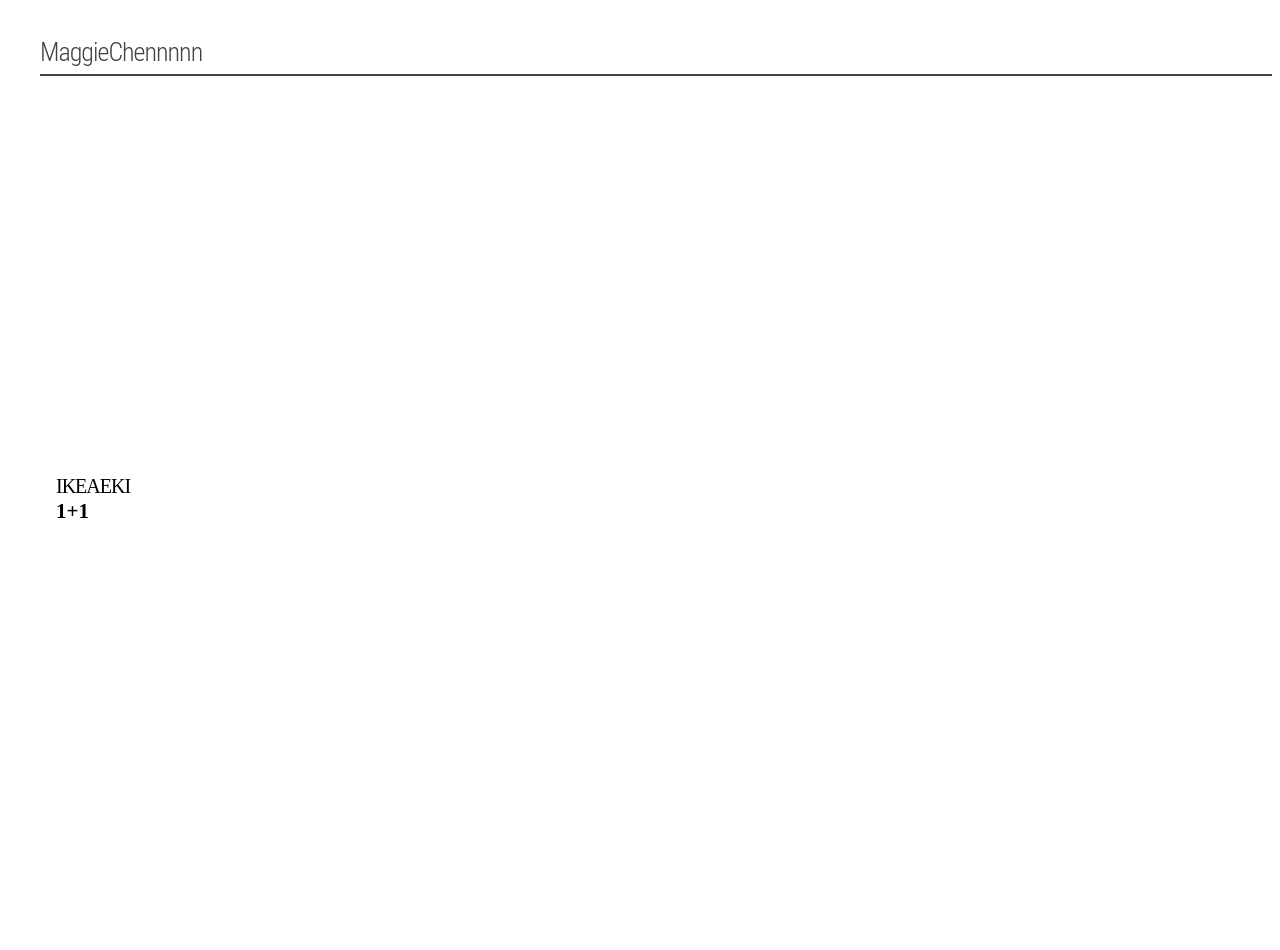
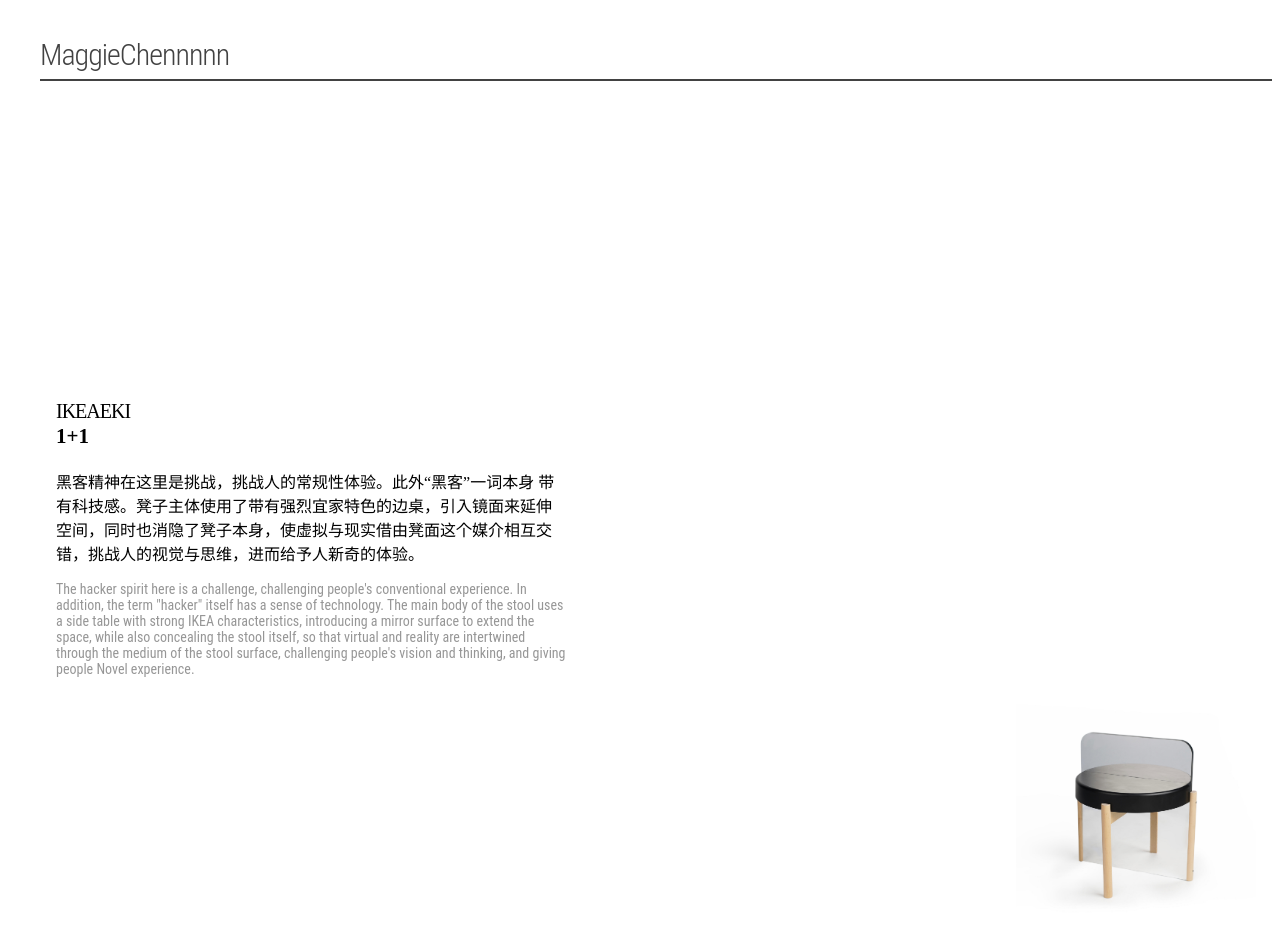
Before and after one commit to meiji-C/meiji-C.github.io, a plain HTML site: page homepage/index.html in a window 1280 px wide. Before the commit the page ends 800 px from the top, so only its background shows below. Drawn offline with Linux system fonts and the light colour scheme.

Commit message:
added picture

```diff
--- a/homepage/1.css
+++ b/homepage/1.css
@@ -1,5 +1,17 @@
 h1{font-weight:400; }
 
+.position {
+    width: 510px;
+    position: static;
+
+}
+
+.content-eng{
+    font-family: "Roboto Condensed";
+    font-style: normal;
+    font-size: 14px;
+    color:#969696
+}
 .wrapper {
     padding: 0 1rem;
     margin-left: -1rem;
@@ -14,7 +26,7 @@ h1{font-weight:400; }
 
 .page-header {
     border-bottom: 2px solid #424242;
-    min-height: 65.95px;
+    min-height: 70.95px;
     position: relative;
     margin-left: 2rem;
 }
@@ -22,7 +34,7 @@ h1{font-weight:400; }
 .site-title {
     color: #424242;
     font-family: "Roboto Condensed";
-    font-size: 26px;
+    font-size: 30px;
     font-weight: 300;
     line-height: 54px;
     letter-spacing: -1px;
@@ -30,13 +42,42 @@ h1{font-weight:400; }
     float: left;
 }
 
+.content {
+    margin-left: 0rem;
+    margin-top: 2rem;
+    position:relative;
+}
+
 .page-content {
-    margin-top: 25rem;
+    margin-top: 20rem;
     margin-bottom: 5rem;
     margin-left: 2rem;
-  }
+}
+
 .page-content h1 {
     font-size: 20px;
     letter-spacing: -1px;
     line-height: 1;
-  }
+}
+
+.project-image {
+    display: flex;
+    position: relative;
+    flex-direction: row;
+    justify-content: flex-end;
+    /* justify-content: flex-end; */
+}
+
+.project-image img {
+    /* aspect-ratio: 16 / 9; */
+    aspect-ratio: 1;
+    object-fit: cover;
+    width: 7rem;
+    height: 5rem;
+    margin-bottom: 1rem;
+}
+
+.project-image img:first-child {
+    width: 15rem;
+    height: 15rem;
+}
--- a/homepage/index.html
+++ b/homepage/index.html
@@ -13,11 +13,26 @@
               <h1 class="site-title">MaggieChennnnn</h1>
           </div>
       </header>
+
       <article class="page-content wrapper">
           <h1>IKEAEKI</h1>
-          <div class="project-header">
+          <header class="project-header">
               <h2>1+1</h2>
-          </div>
+
+          </header>
+
+          <header class="content">
+              <p class="position"><span>
+                黑客精神在这里是挑战，挑战人的常规性体验。此外“黑客”一词本身 带有科技感。凳子主体使用了带有强烈宜家特色的边桌，引入镜面来延伸空间，同时也消隐了凳子本身，使虚拟与现实借由凳面这个媒介相互交错，挑战人的视觉与思维，进而给予人新奇的体验。
+              </span></p>
+              <p class="position content-eng"><span>
+                The hacker spirit here is a challenge, challenging people's conventional experience. In addition, the term "hacker" itself has a sense of technology. The main body of the stool uses a side table with strong IKEA characteristics, introducing a mirror surface to extend the space, while also concealing the stool itself, so that virtual and reality are intertwined through the medium of the stool surface, challenging people's vision and thinking, and giving people Novel experience.
+              </span></p>
+
+              <div class="project-image">
+                 <img src="asset/白底.jpg" alt="" />
+              </div>
+          </header>
 
       </article>
   </body>
```
Also changed, not shown: homepage/asset/白底.jpg (added), 4 other files.
